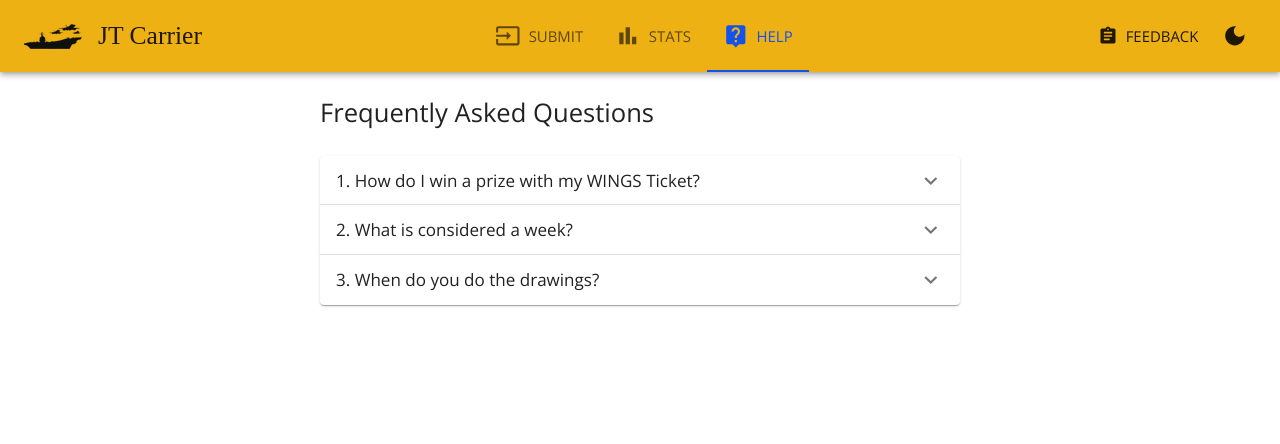
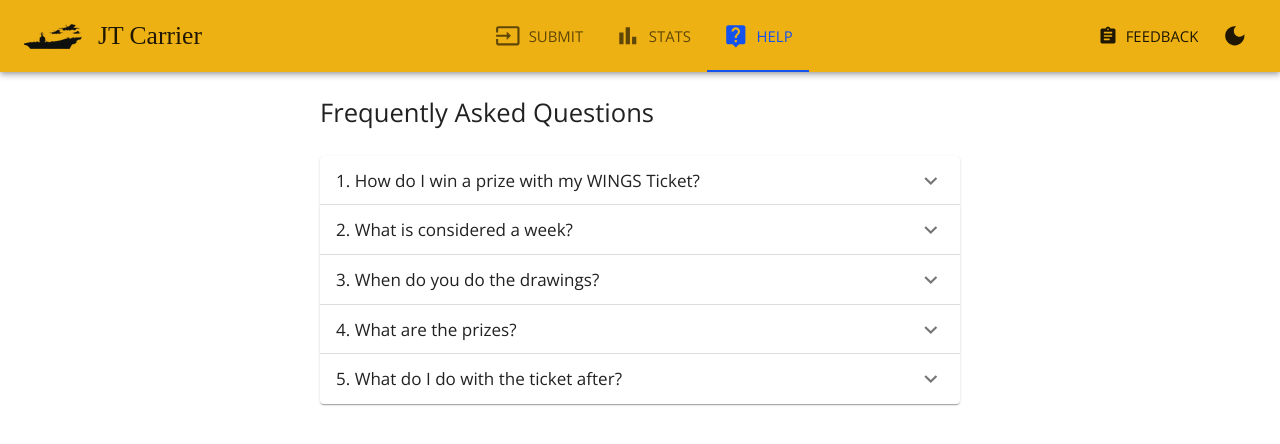
Before and after one commit to JeffreyTrail/JeffreyTrail.github.io, a React (Create React App) app: page / in a window 1280 px wide. Both pictures are taken after a click on the tab "HELP". Shown: the top 444 px of the page. Built offline with nearby package versions, Linux system fonts and the light colour scheme; a web font is replaced by a local one.

Commit message:
Firebase & Updates to FAQ

```diff
--- a/src/Help.js
+++ b/src/Help.js
@@ -30,8 +30,8 @@ function Help() {
           <Typography>
             A: There are 3 different ways for you to win:
             <ol>
-            <li>Each week, there is a drawing for each homeroom. The prize is distributed by ASB, and you can see the prize for each week on the Stats tab. </li>
-            <li>Each week, we hold a drawing for each of the WINGS letters for all the tickets submitted that week. This prize is a gift card. Pay close attention during morning announcements. </li>
+            <li>Each week, there is a drawing for each homeroom. The prize is distributed by ASB each week in homeroom.</li>
+            <li>Each week, we hold a drawing for each of the WINGS letters for all tickets submitted in the whole school. Pay close attention during morning announcements. </li>
             <li>This last one is not a drawing. Some WINGS tickets are just special - they're golden tickets, which will reward you immediately after you redeem them.</li>
             </ol>
           </Typography>
@@ -51,6 +51,7 @@ function Help() {
           </Typography>
         </AccordionDetails>
       </Accordion>
+
       <Accordion>
         <AccordionSummary
           expandIcon={<ExpandMoreIcon />}
@@ -62,6 +63,36 @@ function Help() {
         <AccordionDetails>
           <Typography>
             A: Drawings are conducted every Tuesday! Pay attention to your morning announcements!
+          </Typography>
+        </AccordionDetails>
+      </Accordion>
+
+      <Accordion>
+        <AccordionSummary
+          expandIcon={<ExpandMoreIcon />}
+          aria-controls="q3-content"
+          id="q3-header"
+        >
+          <Typography>4. What are the prizes?</Typography>
+        </AccordionSummary>
+        <AccordionDetails>
+          <Typography>
+            A: Homeroom drawing prizes change every week; it's listed under the Stats tab. Letter drawing winners get to choose one of many gift cards. Golden ticket winners will have a variety of surprises too.
+          </Typography>
+        </AccordionDetails>
+      </Accordion>
+
+      <Accordion>
+        <AccordionSummary
+          expandIcon={<ExpandMoreIcon />}
+          aria-controls="q3-content"
+          id="q3-header"
+        >
+          <Typography>5. What do I do with the ticket after?</Typography>
+        </AccordionSummary>
+        <AccordionDetails>
+          <Typography>
+            A: Hold onto them! For one thing, they are a memory of your time at JTMS; for another, they might come in handy later on this year...
           </Typography>
         </AccordionDetails>
       </Accordion>
--- a/src/Stats.js
+++ b/src/Stats.js
@@ -44,6 +44,7 @@ function Stats() {
   React.useEffect(() => {
     setInterval(updateStats, 60000);
 
+    updateStats();
     fetch("https://wings-carrier.herokuapp.com/dates/current")
     .then((response) => response.json())
     .then((data) => {
```
Also changed, not shown: firebase.json (added), 2 other files (tests, documents, lock files or other folders).
